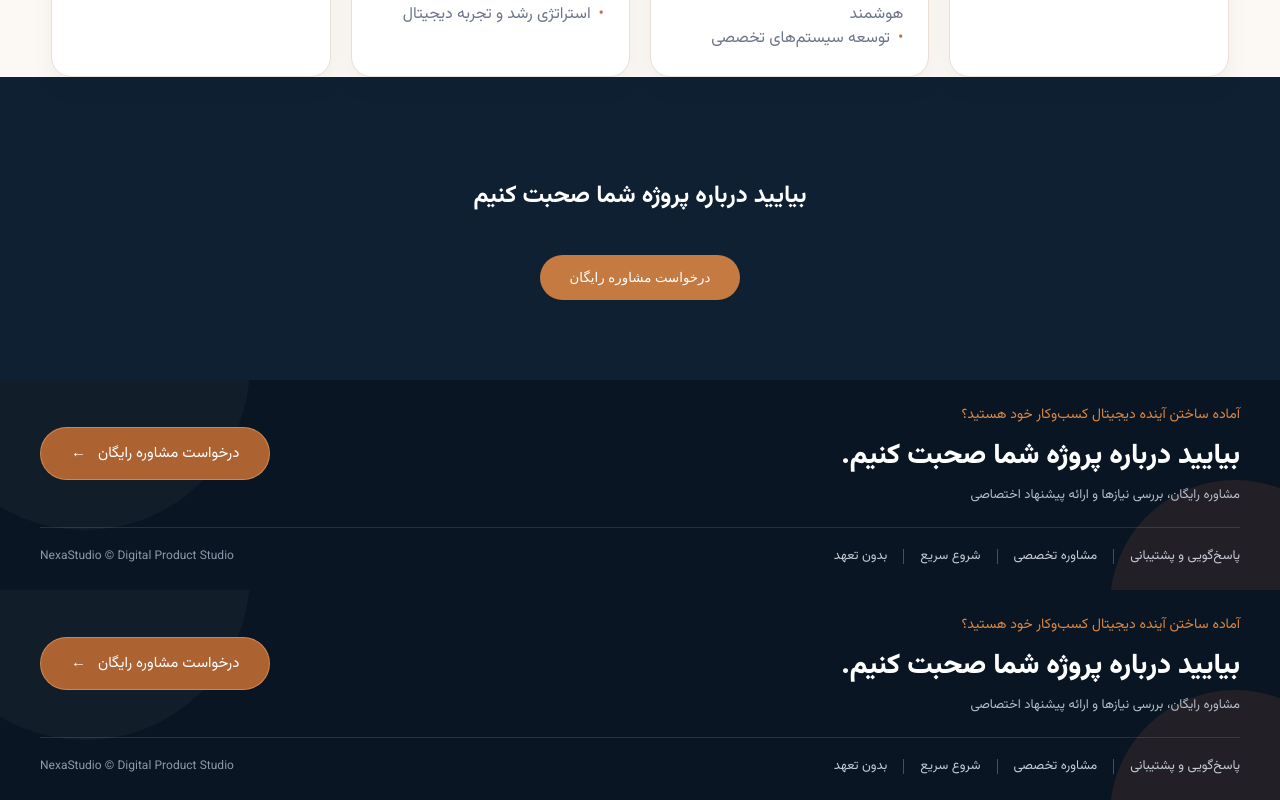
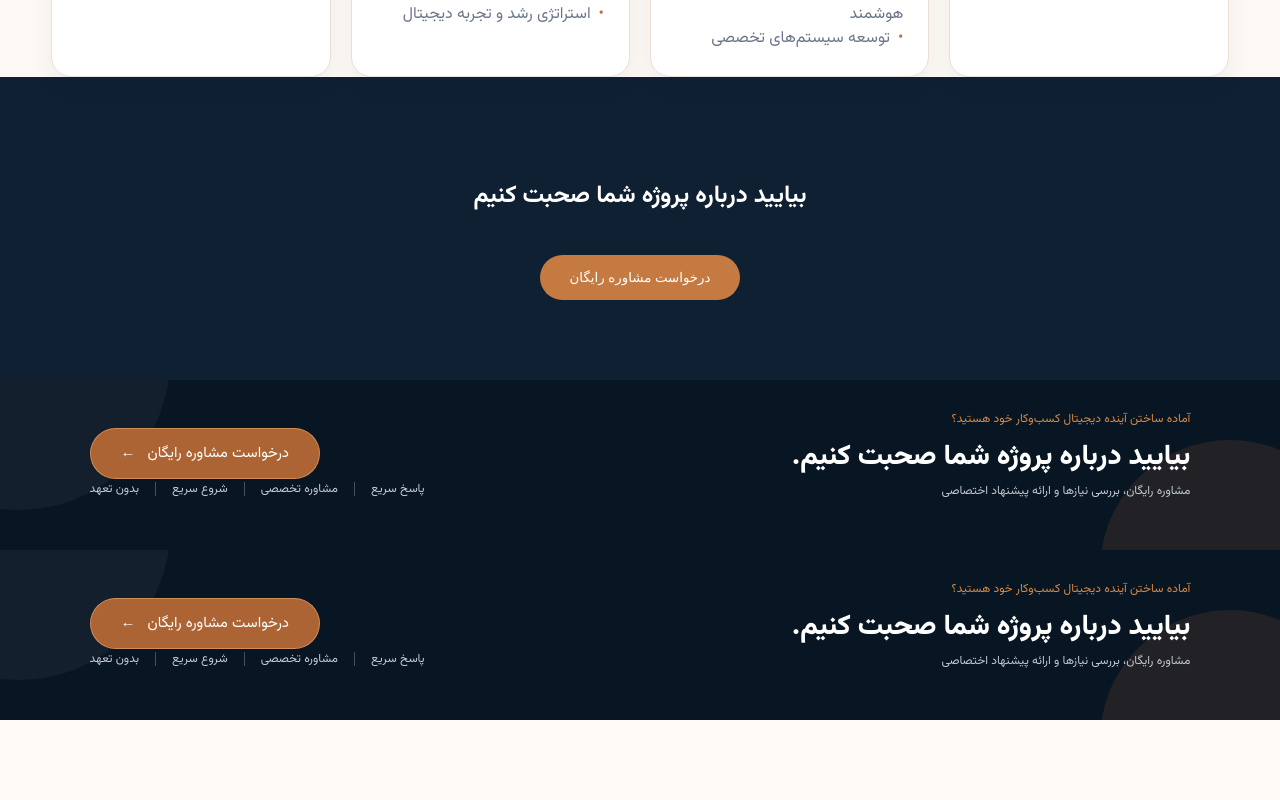
Before and after one commit to zohreksh/smartpilot, a Nuxt app: page / in a window 1280 px wide. Shown: the part 2271-3071 px from the top of the page. After the commit the page ends 2991 px from the top, so only its background shows below. Built offline with nearby package versions, Linux system fonts and the light colour scheme.

Commit message:
Rebuild footer to match reference screenshot

```diff
--- a/components/SiteFooter.vue
+++ b/components/SiteFooter.vue
@@ -1,146 +1,43 @@
 <template>
   <footer class="site-footer">
-    <div class="footer-orb orb-one"></div>
-    <div class="footer-orb orb-two"></div>
-
+    <div class="decor decor-left"></div>
+    <div class="decor decor-right"></div>
     <div class="footer-container">
-      <section class="footer-cta">
-        <div class="cta-copy">
+      <div class="footer-cta">
+        <div class="cta-text">
           <span>آماده ساختن آینده دیجیتال کسب‌وکار خود هستید؟</span>
           <h2>بیایید درباره پروژه شما صحبت کنیم.</h2>
           <p>مشاوره رایگان، بررسی نیازها و ارائه پیشنهاد اختصاصی</p>
         </div>
-
-        <button class="cta-button">درخواست مشاوره رایگان <span>←</span></button>
-      </section>
-
-      <section class="footer-meta">
-        <div class="footer-items">
-          <div class="footer-item">پاسخ‌گویی و پشتیبانی</div>
-          <i></i>
-          <div class="footer-item">مشاوره تخصصی</div>
-          <i></i>
-          <div class="footer-item">شروع سریع</div>
-          <i></i>
-          <div class="footer-item">بدون تعهد</div>
-        </div>
-
-        <div class="footer-copy">NexaStudio © Digital Product Studio</div>
-      </section>
+        <button>درخواست مشاوره رایگان <b>←</b></button>
+      </div>
+      <div class="footer-links">
+        <div>پاسخ سریع</div>
+        <i></i>
+        <div>مشاوره تخصصی</div>
+        <i></i>
+        <div>شروع سریع</div>
+        <i></i>
+        <div>بدون تعهد</div>
+      </div>
     </div>
   </footer>
 </template>
 
 <style scoped>
-.site-footer{
-  position:relative;
-  overflow:hidden;
-  width:100%;
-  background:#091522;
-  color:#fff;
-  direction:rtl;
-  padding:22px 40px 24px;
-}
-
-.footer-container{
-  max-width:1200px;
-  margin:auto;
-  position:relative;
-  z-index:2;
-}
-
-.footer-orb{
-  position:absolute;
-  border-radius:50%;
-  background:rgba(255,255,255,.035);
-}
-
-.orb-one{
-  width:330px;
-  height:330px;
-  top:-180px;
-  left:-80px;
-}
-
-.orb-two{
-  width:250px;
-  height:250px;
-  right:-80px;
-  bottom:-140px;
-  background:rgba(216,107,74,.12);
-}
-
-.footer-cta{
-  display:flex;
-  align-items:center;
-  justify-content:space-between;
-  gap:40px;
-}
-
-.cta-copy span{
-  color:#d98745;
-  font-size:14px;
-}
-
-.cta-copy h2{
-  margin:7px 0;
-  font-size:28px;
-  font-weight:800;
-}
-
-.cta-copy p{
-  margin:0;
-  color:#b5bec9;
-  font-size:13px;
-}
-
-.cta-button{
-  flex-shrink:0;
-  border:1px solid rgba(255,190,130,.4);
-  background:#ad6232;
-  color:white;
-  border-radius:999px;
-  padding:14px 30px;
-  font-family:inherit;
-  font-size:15px;
-}
-
-.cta-button span{
-  margin-right:8px;
-}
-
-.footer-meta{
-  display:flex;
-  align-items:center;
-  justify-content:space-between;
-  margin-top:22px;
-  padding-top:18px;
-  border-top:1px solid rgba(255,255,255,.12);
-}
-
-.footer-items{
-  display:flex;
-  align-items:center;
-  gap:16px;
-  color:#c5ccd5;
-  font-size:13px;
-}
-
-.footer-items i{
-  width:1px;
-  height:15px;
-  background:rgba(255,255,255,.25);
-}
-
-.footer-copy{
-  color:#8d98a8;
-  font-size:12px;
-}
-
-@media(max-width:800px){
-  .site-footer{padding:35px 20px}
-  .footer-cta,.footer-meta{flex-direction:column;align-items:flex-start}
-  .cta-copy h2{font-size:22px}
-  .footer-items{flex-wrap:wrap}
-}
+.site-footer{position:relative;overflow:hidden;width:100%;height:170px;background:#081522;color:#fff;direction:rtl;padding:26px 7%;font-family:inherit}
+.footer-container{position:relative;z-index:2;max-width:1200px;margin:auto}
+.decor{position:absolute;border-radius:50%;pointer-events:none}
+.decor-left{width:300px;height:300px;left:-130px;top:-170px;background:rgba(255,255,255,.045)}
+.decor-right{width:260px;height:260px;right:-80px;bottom:-150px;background:rgba(211,121,68,.12)}
+.footer-cta{display:flex;align-items:center;justify-content:space-between}
+.cta-text{text-align:right}
+.cta-text span{font-size:12px;color:#d58a45}
+.cta-text h2{margin:5px 0 4px;font-size:28px;line-height:1.5;font-weight:800;color:#fff}
+.cta-text p{margin:0;color:#c1c8d0;font-size:12px}
+.footer-cta button{background:#ad6434;color:#fff;border:1px solid rgba(255,190,130,.45);border-radius:999px;padding:13px 30px;font-size:15px;font-family:inherit}
+.footer-cta button b{font-weight:400;margin-right:8px}
+.footer-links{position:absolute;left:0;bottom:2px;display:flex;align-items:center;gap:16px;color:#c5cbd3;font-size:12px}
+.footer-links i{height:14px;width:1px;background:rgba(255,255,255,.25)}
+@media(max-width:700px){.site-footer{height:auto;padding:35px 20px}.footer-cta{flex-direction:column;align-items:flex-start;gap:25px}.footer-links{position:static;margin-top:25px;flex-wrap:wrap}.cta-text h2{font-size:22px}}
 </style>
```
